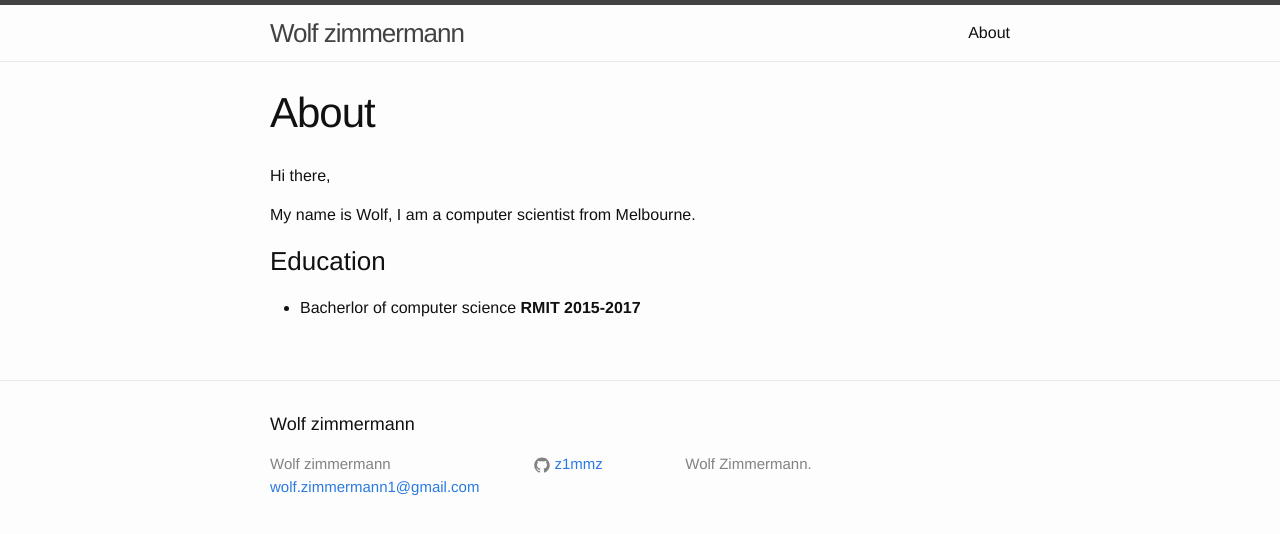
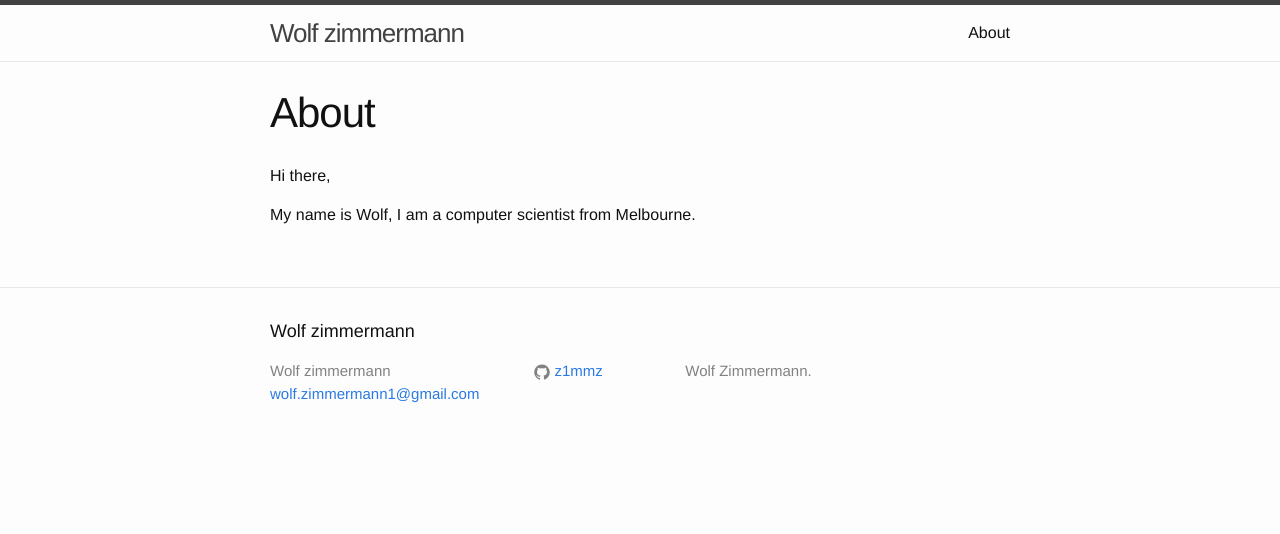
Before and after one commit to z1mmz/z1mmz.github.io, a Jekyll site: the page built from about.md, in a window 1280 px wide. Shown: the top 534 px of the page. Built offline with Jekyll 4.4.1, drawn with Linux system fonts in a browser that asks for light colours.

Commit message:
Update about.md

```diff
--- a/about.md
+++ b/about.md
@@ -8,6 +8,3 @@ published: true
 Hi there,
 
 My name is Wolf, I am a computer scientist from Melbourne.
-
-### Education
-- Bacherlor of computer science **RMIT 2015-2017**
```
